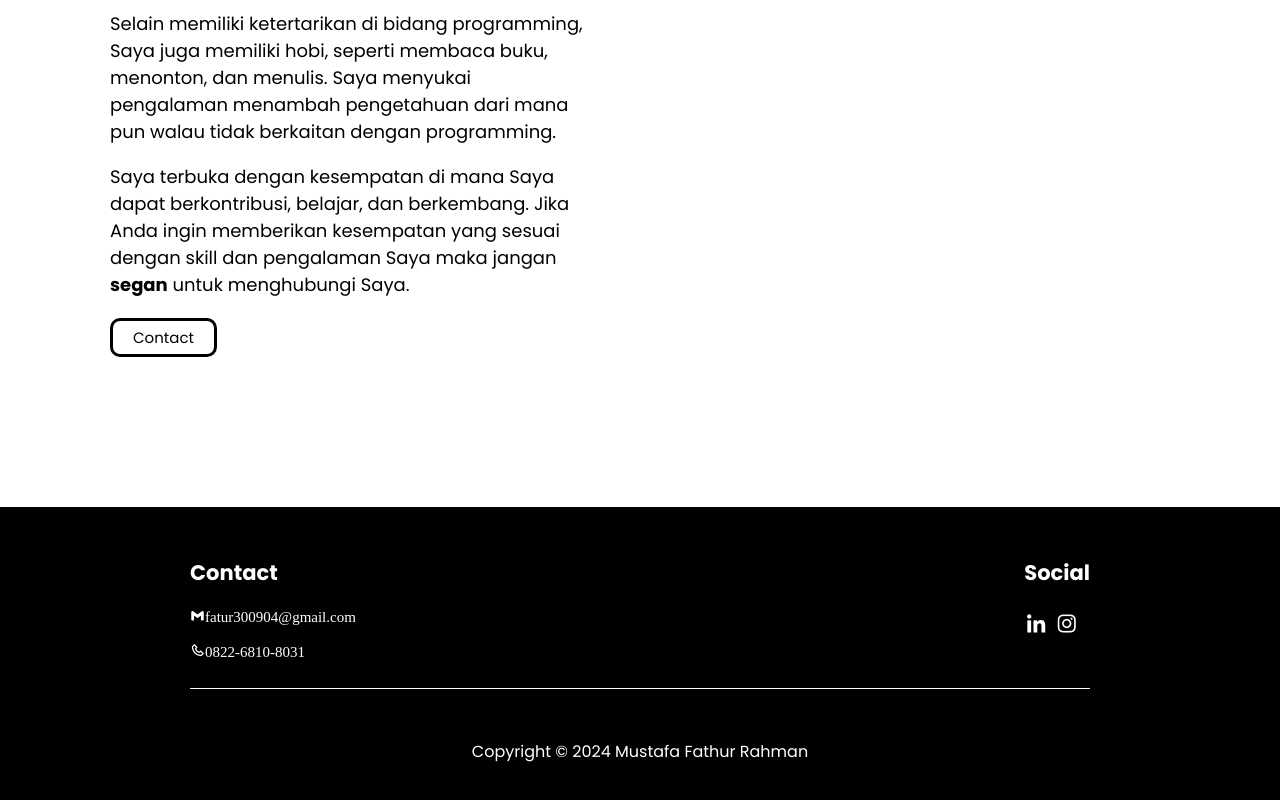
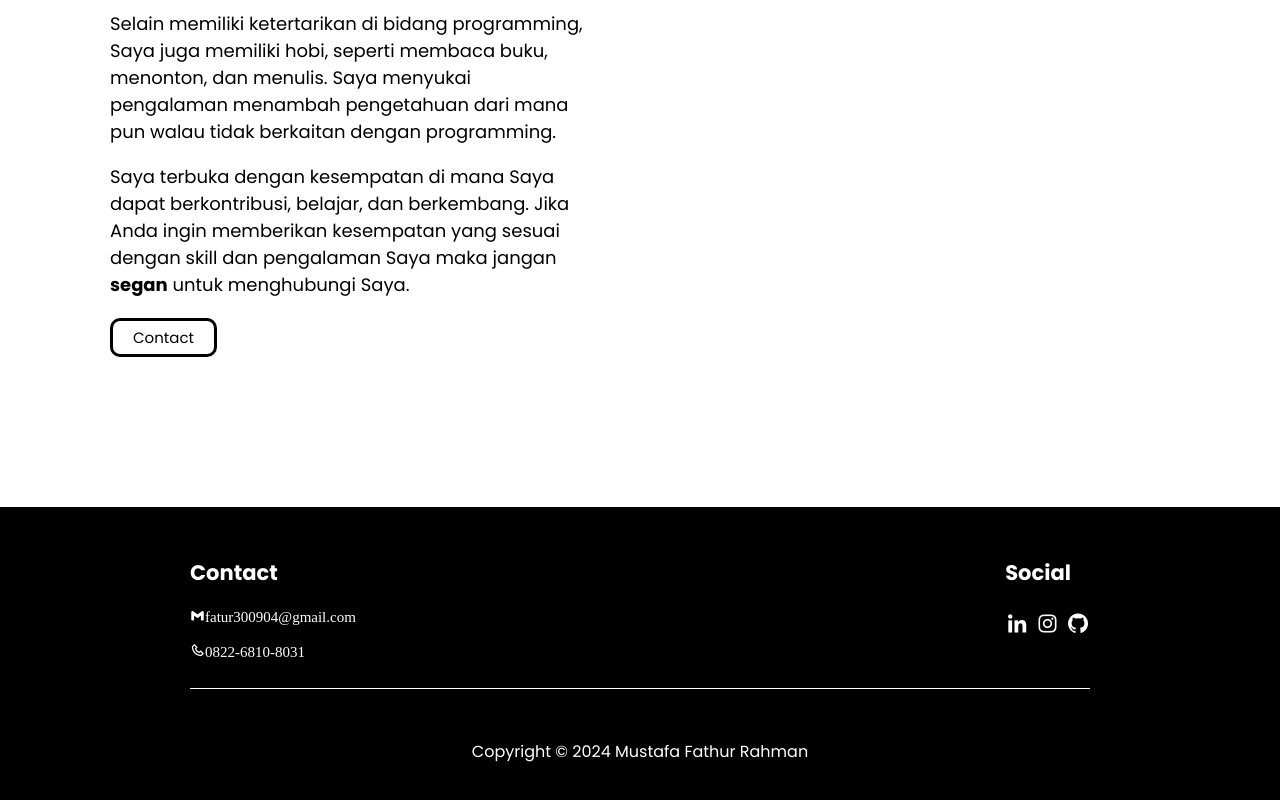
Before and after one commit to MustaFathur/PersonalPage, a plain HTML site: page about.html in a window 1280 px wide. Shown: the part 486-1286 px from the top of the page. Drawn offline with nearby package versions, Linux system fonts and the light colour scheme.

Commit message:
lupa nambahin icon github ke semua file

```diff
--- a/about.html
+++ b/about.html
@@ -77,6 +77,7 @@
                     <div class="social-item">
                         <a target="_blank" href="https://www.linkedin.com/in/mustafa-fathur-rahman-167481247/"><i class='bx bxl-linkedin'></i></a>
                         <a target="_blank" href="https://www.instagram.com/mustafa_fathur/"><i class='bx bxl-instagram'></i></a>
+                        <a target="_blank" href="https://github.com/MustaFathur"><i class='bx bxl-github'></i></a>
                     </div>
                 </div>
             </div>
```
Also changed, not shown: contact.html (+1 -0 lines), projects.html (+1 -0 lines).
